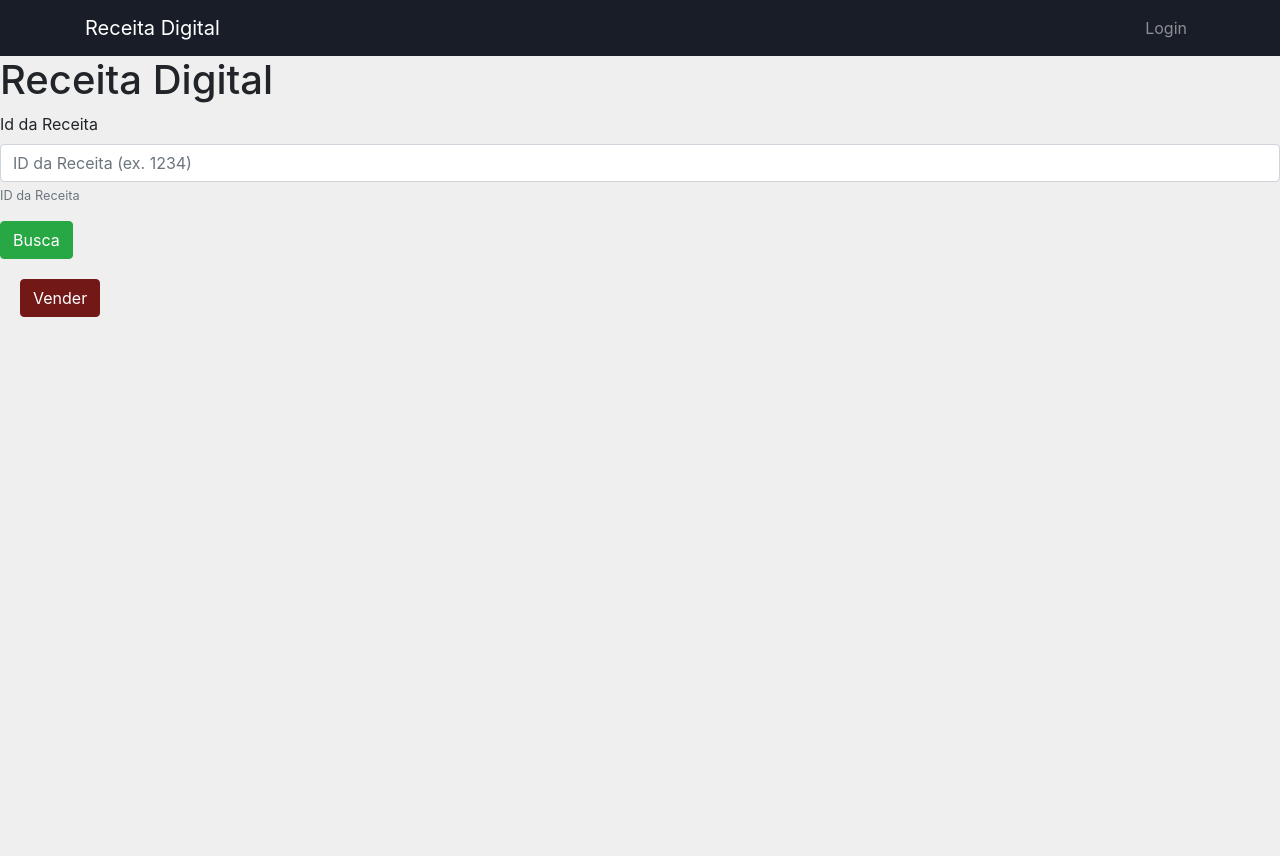
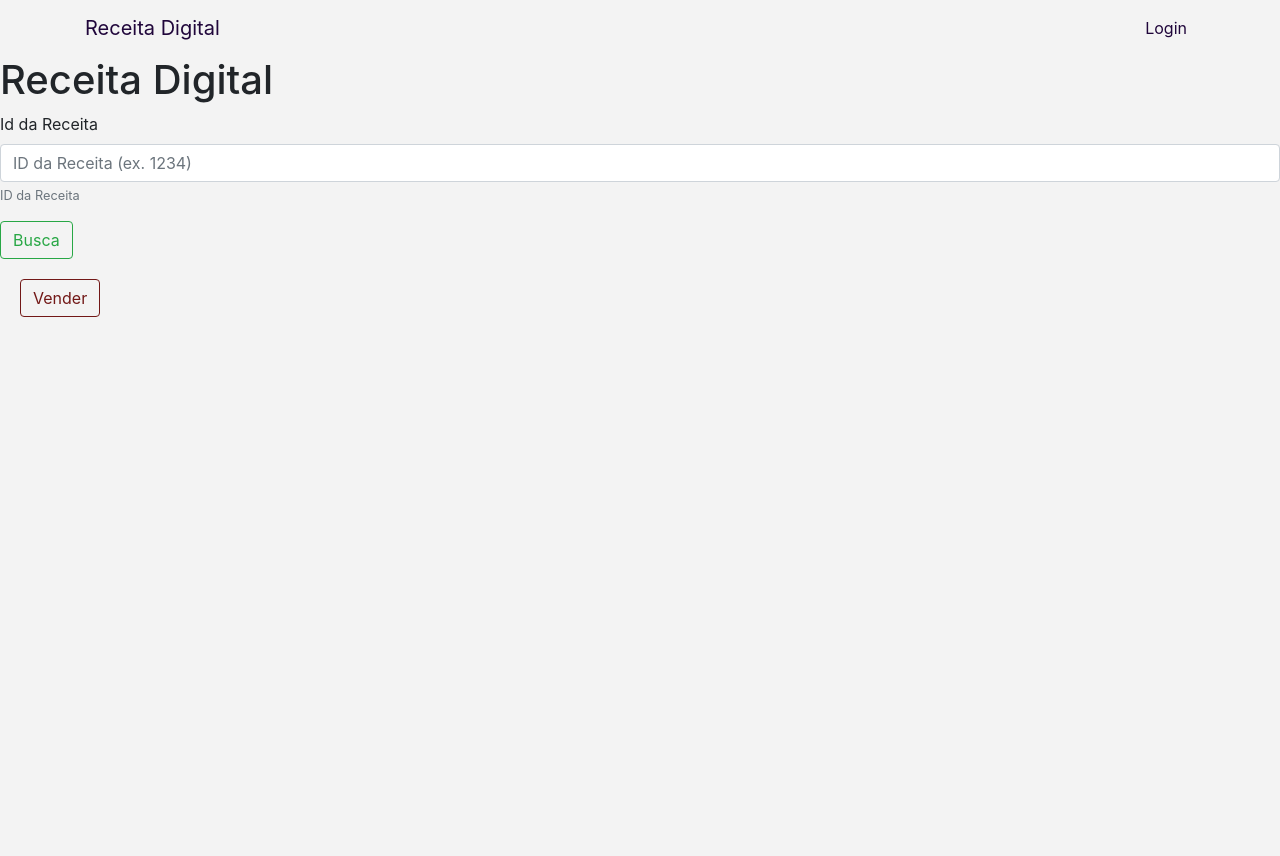
Before and after one commit to hugodavilat/receita_digital, a Django app: page /receitas/buscar-receita in a window 1280 px wide. Run offline with Django 3.2, Linux system fonts and the light colour scheme; style sheets or scripts are compiled from the project's sources; some libraries are stand-ins or nearby versions.

Commit message:
Frontend adjustments. Colors, buttons outlines, light navbar.

```diff
--- a/prescriptions/static/js/create_prescription.js
+++ b/prescriptions/static/js/create_prescription.js
@@ -54,7 +54,7 @@ $( document ).ready( function() {
             })
         );
         div_drugs_list.append(div_new_drug);
-        $('#medicamentos').val("");
+        $('#medicamento').val("");
         $('.del-medicamento').click(function() {
             $(this).closest('.card-body').fadeOut('slow', function() {
                 $(this).remove();
--- a/receita_digital/static/scss/theme.scss
+++ b/receita_digital/static/scss/theme.scss
@@ -1,8 +1,19 @@
-$primary: #137547;
-$secondary: #2D3A3A;
+$primary: #04cc58;
+$secondary: #20063B;
 $warning: #FA9F42;
 $danger: #721817;
-$light: rgba(224, 224, 226, 0.5);
+$light: #f3f3f3;
 
+.navbar {
+    background-color: var(--light);
+}
+
+.navbar a {
+    color: var(--secondary);
+}
+
+.navbar a:hover {
+    color: #20063bc4;
+}
 
 @import './bootstrap/bootstrap';
--- a/templates/accounts/login.html
+++ b/templates/accounts/login.html
@@ -24,7 +24,7 @@
                     <label for="password">Senha</label>
                     <input type="password" name="password" class="form-control" required>
                 </div>
-                <input type="submit" value="Login" class="btn btn-secondary btn-block">
+                <input type="submit" value="Login" class="btn btn-outline-secondary btn-block">
               </form>
               <div class="justify-content-center text-center mt-3">
                 <small>Ainda não possui cadastro? <a href="/medico/adicionar-medico">Clique aqui</a> para se cadastrar</small>
--- a/templates/doctors/create_doctor.html
+++ b/templates/doctors/create_doctor.html
@@ -41,7 +41,7 @@
                   <label for="especialidade">Especialidade</label>
                   <input type="text" name="especialidade" class="form-control" required>
               </div>
-                <input type="submit" value="Salvar" class="btn btn-secondary btn-block">
+                <input type="submit" value="Salvar" class="btn btn-outline-secondary btn-block">
               </form>
             </div>
           </div>
--- a/templates/doctors/search_patient.html
+++ b/templates/doctors/search_patient.html
@@ -19,7 +19,7 @@
                 <input type="text" name="id-paciente" class="form-control" placeholder="Cartão SUS" required>
               </div>
 
-              <input type="submit" value="Procurar paciente" class="btn btn-secondary btn-block">
+              <input type="submit" value="Procurar paciente" class="btn btn-outline-secondary btn-block">
             </form>
           </div>
         </div>
--- a/templates/partials/_navbar.html
+++ b/templates/partials/_navbar.html
@@ -1,7 +1,7 @@
-<nav class="navbar navbar-expand-lg navbar-dark" style="background-color: #181D27;">
+<nav class="navbar navbar-expand-lg bg-light">
     <div class="container">
         <a class="navbar-brand" href="{% url 'index' %}">Receita Digital</a>
-        <button class="navbar-toggler" type="button" data-toggle="collapse" data-target="#navbarTogglerDemo02" aria-controls="navbarTogglerDemo02" aria-expanded="false" aria-label="Toggle navigation">
+        <button class="navbar-toggler navbar-light" type="button" data-toggle="collapse" data-target="#navbarTogglerDemo02" aria-controls="navbarTogglerDemo02" aria-expanded="false" aria-label="Toggle navigation">
             <span class="navbar-toggler-icon"></span>
         </button>
 
--- a/templates/patients/create_patient.html
+++ b/templates/patients/create_patient.html
@@ -40,7 +40,7 @@
                     <label for="email">E-mail</label>
                     <input type="email" name="email" class="form-control" placeholder="example@gmail.com" required>
                 </div>
-                <input type="submit" value="Adicionar paciente" class="btn btn-secondary btn-block">
+                <input type="submit" value="Adicionar paciente" class="btn btn-outline-secondary btn-block">
               </form>
             </div>
           </div>
--- a/templates/prescriptions/create_prescription.html
+++ b/templates/prescriptions/create_prescription.html
@@ -57,7 +57,7 @@
                     <label for="chave">Chave</label>
                     <input type="file" name="chave" class="form-control-file" required>
                 </div>
-                <input type="submit" value="Criar receita" class="btn btn-secondary btn-block">
+                <input type="submit" value="Criar receita" class="btn btn-outline-secondary btn-block">
               </form>
             </div>
           </div>
--- a/templates/prescriptions/farmacia.html
+++ b/templates/prescriptions/farmacia.html
@@ -12,10 +12,10 @@
         <input type="text" class="form-control" id="receita_id" name="receita_id" aria-describedby="idReceitaHelp" placeholder="ID da Receita (ex. 1234)">
         <small id="idReceitaHelp" class="form-text text-muted">ID da Receita</small>
     </div>
-    <button type="submit" class="btn btn-success" name="busca">Busca</button>
+    <button type="submit" class="btn btn-outline-success" name="busca">Busca</button>
     {% if not used %}
     <div class="card-body">
-        <button type="submit" class="btn btn-danger" name="vende">Vender</button>
+        <button type="submit" class="btn btn-outline-danger" name="vende">Vender</button>
     </div>
     {% endif %}
 </form>
```
